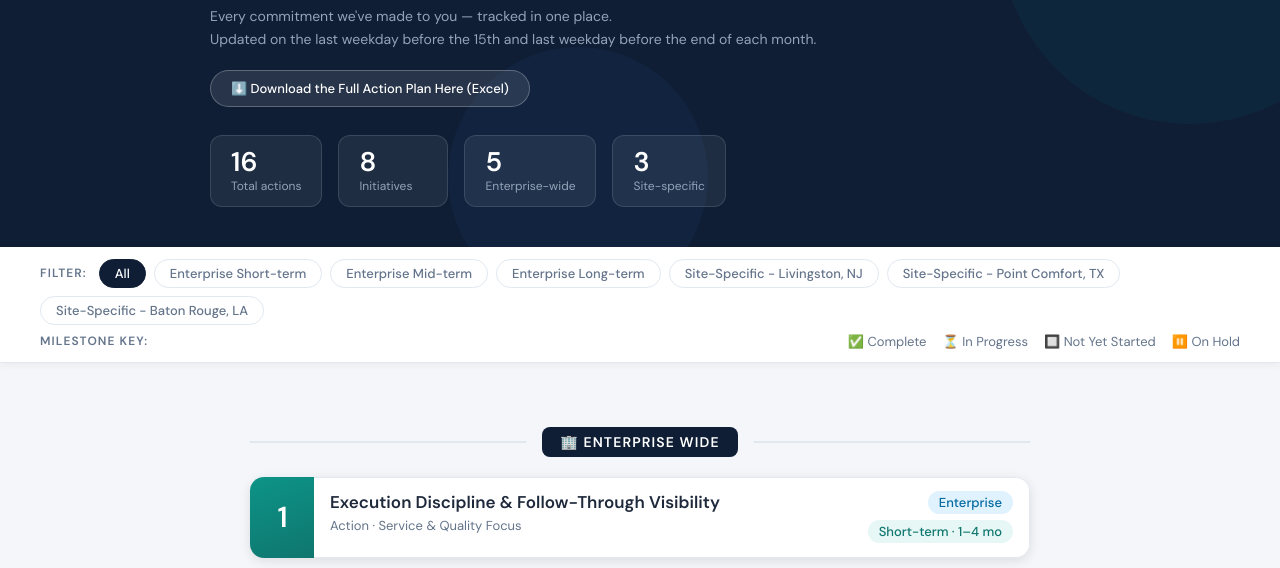
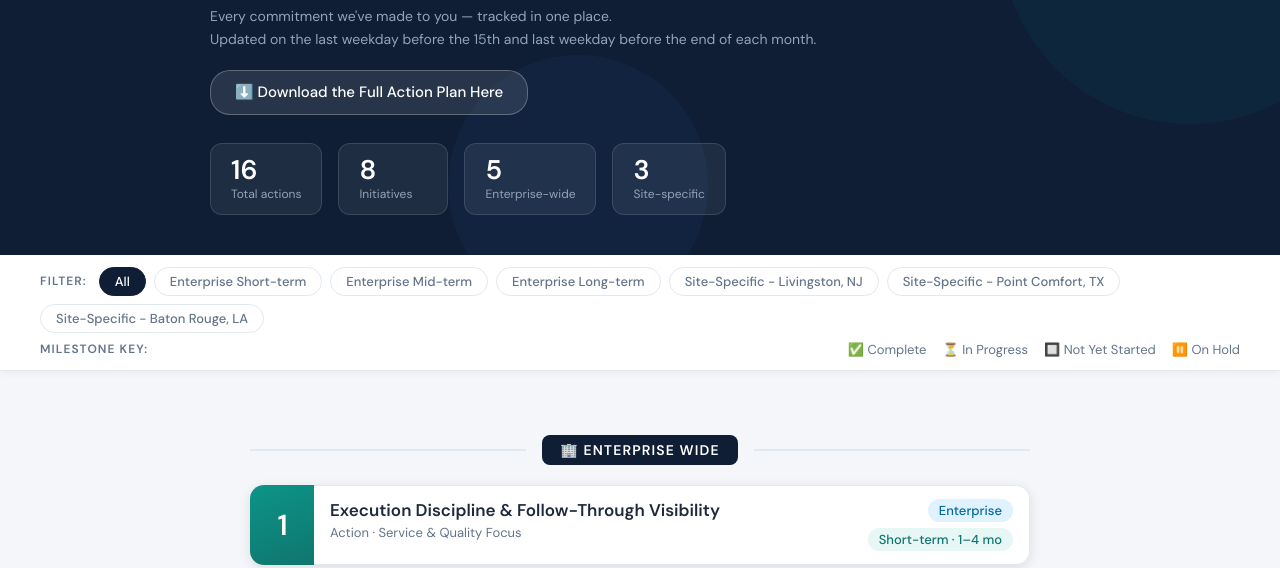
Before and after one commit to employee-engagement/TEST-Engagement-action-plan-tracker, a plain HTML site: page index.html in a window 1280 px wide. Shown: the part 176-744 px from the top of the page. Drawn offline with Linux system fonts and the light colour scheme.

Commit message:
Add files via upload

```diff
--- a/index.html
+++ b/index.html
@@ -63,8 +63,8 @@ body{font-family:'DM Sans',sans-serif;background:var(--slate);color:var(--text);
 .download-btn{
   display:inline-flex;align-items:center;gap:.5rem;
   background:rgba(255,255,255,0.10);border:1px solid rgba(255,255,255,0.25);
-  color:#fff;font-size:13px;font-weight:500;
-  padding:.55rem 1.25rem;border-radius:20px;
+  color:#fff;font-size:15px;font-weight:500;
+  padding:.7rem 1.5rem;border-radius:20px;
   text-decoration:none;margin-bottom:1.75rem;
   transition:all .18s;font-family:inherit;
 }
@@ -280,7 +280,7 @@ body{font-family:'DM Sans',sans-serif;background:var(--slate);color:var(--text);
     <p class="hero-eyebrow">2025 Survey Results</p>
     <h1 class="hero-title">Employee Engagement Survey<br>Action Plan</h1>
     <p class="hero-sub">Every commitment we've made to you — tracked in one place.<br>Updated on the last weekday before the 15th and last weekday before the end of each month.</p>
-    <a href="Final_Action_Plan_-_Employee_Engagement_Survey_2025.xlsx" download class="download-btn">⬇️ Download the Full Action Plan Here (Excel)</a>
+    <a href="Final_Action_Plan_-_Employee_Engagement_Survey_2025.xlsx" download class="download-btn">⬇️ Download the Full Action Plan Here</a>
     <div class="stat-row">
       <div class="stat"><div class="stat-n">16</div><div class="stat-l">Total actions</div></div>
       <div class="stat"><div class="stat-n">8</div><div class="stat-l">Initiatives</div></div>
```
